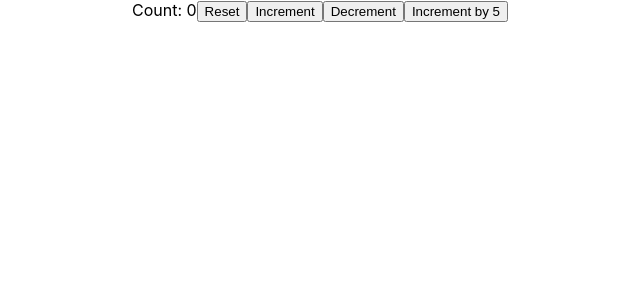
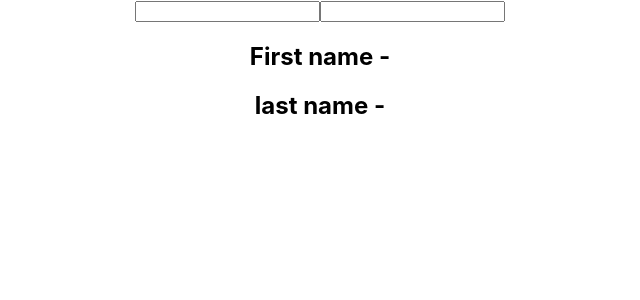
Before and after one commit to surendrayalakala/react-hooks, a React (Create React App) app: page / in a window 1280 px wide. Shown: the top 300 px of the page, without its empty margins (320-960 px from the left). Built offline with nearby package versions, Linux system fonts and the light colour scheme.

Commit message:
useState with object

```diff
--- a/src/App.js
+++ b/src/App.js
@@ -1,6 +1,7 @@
 import './App.css';
 import ClassCounter from './components/state/ClassCounter';
 import HookCounter from './components/state/HookCounter';
+import HookCounterThree from './components/state/HookCounterThree';
 import HookCounterTwo from './components/state/HookCounterTwo';
 
 function App() {
@@ -8,7 +9,8 @@ function App() {
     <div className="App">
       {/* <ClassCounter />
       <HookCounter /> */}
-      <HookCounterTwo />
+      {/* <HookCounterTwo /> */}
+      <HookCounterThree />
     </div>
   );
 }
--- /dev/null
+++ b/src/components/state/HookCounterThree.js
@@ -0,0 +1,28 @@
+import React, { useState } from "react";
+
+function HookCounterThree() {
+  const [state, setState] = useState({ firstName: "", lastName: "" });
+
+  return (
+    <div>
+      <form>
+        <input type={"text"} value={state.firstName} onChange={(event) => {
+            setState({
+                ...state,
+                firstName: event.target.value
+            })
+        }}/>
+        <input type={"text"} value={state.lastName} onChange={(event) => {
+            setState({
+                ...state,
+                lastName: event.target.value
+            })
+        }}/>
+        <h2>First name - {state.firstName}</h2>
+        <h2>last name - {state.lastName}</h2>
+      </form>
+    </div>
+  );
+}
+
+export default HookCounterThree;
```
